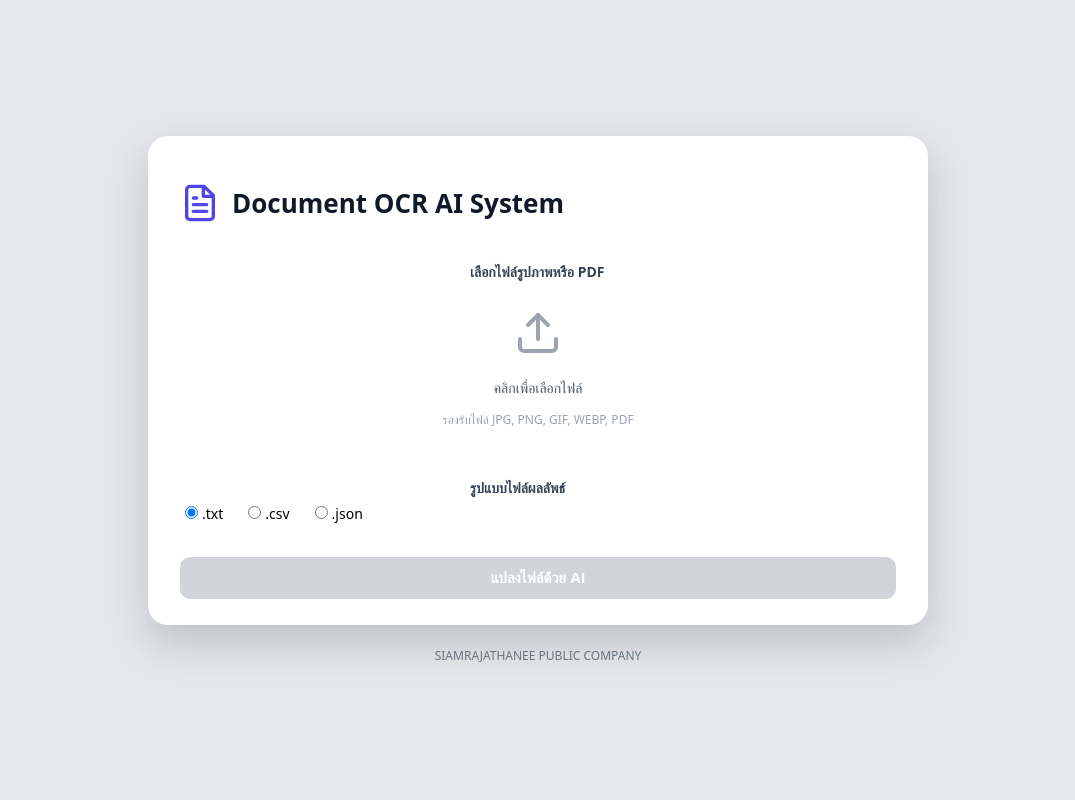
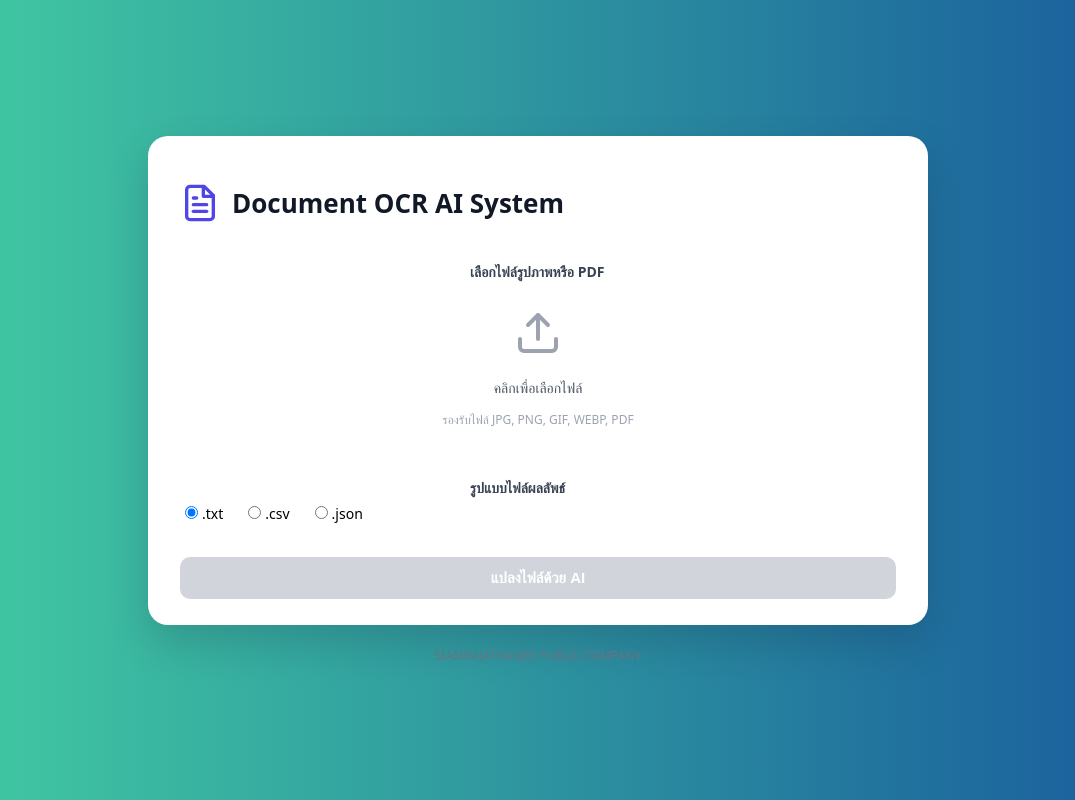
Before and after one commit to puri-b/my-ocr-app, a Next.js app: page / in a window 1280 px wide. Shown: the whole page, without its empty margins (102-1177 px from the left). Built offline with nearby package versions, Linux system fonts and the light colour scheme.

Commit message:
Change : Background Color
Change : Background Color

```diff
--- a/app/global.css
+++ b/app/global.css
@@ -12,7 +12,7 @@ body {
   height: 100%;
   font-family: system-ui, -apple-system, BlinkMacSystemFont, "Segoe UI",
     sans-serif;
-  background: #e5e7eb;
+  background: linear-gradient(to right, #43cea2, #185a9d);
 }
 
 /* ---------- Center Layout ---------- */
```
